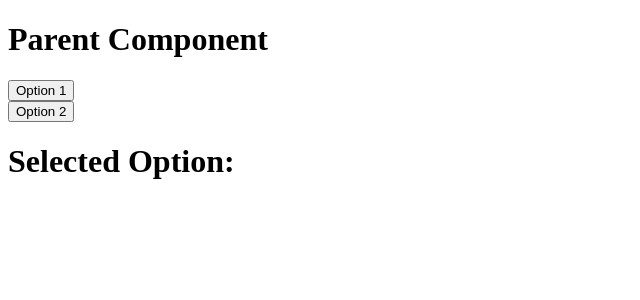
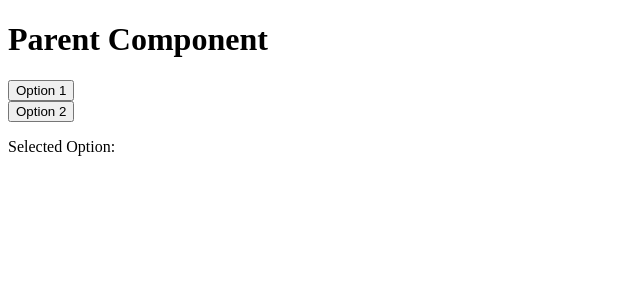
Before and after one commit to acciojob/lift-state-up-3-saidurga4521, a React app: page / in a window 1280 px wide. Shown: the top 300 px of the page, without its empty margins (0-640 px from the left). Built offline with nearby package versions, Linux system fonts and the light colour scheme.

Commit message:
tag has changed

```diff
--- a/src/components/App.jsx
+++ b/src/components/App.jsx
@@ -11,7 +11,7 @@ const App = () => {
         <h1>Parent Component</h1>
         <ChildComponent1 setSelectedOption={setSelectedOption} />
         <ChildComponent2 setSelectedOption={setSelectedOption} />
-        <h1>Selected Option:{selectedOption}</h1>
+        <p>Selected Option:{selectedOption}</p>
       </div>
     </div>
   );
```
